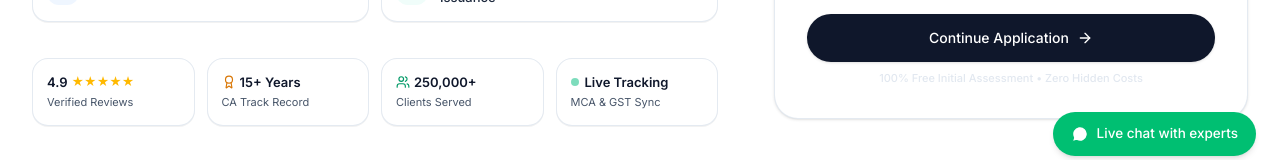
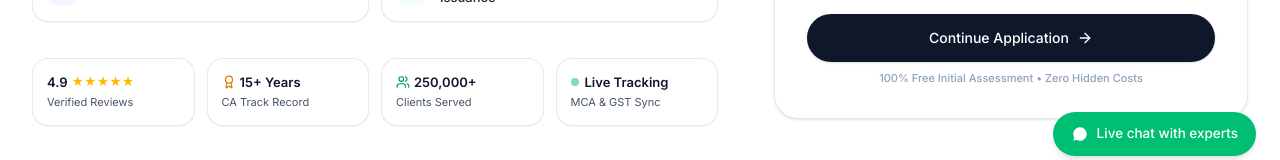
Before and after one commit to MohammedThalhaA/Merrafilings, a Next.js app: page /fssai in a window 1280 px wide. Shown: the part 604-764 px from the top of the page. Built offline with nearby package versions, Linux system fonts and the light colour scheme.

Commit message:
fix(css): remove global wildcard [class*=text-white] p rule that forced card text to faint #E2E8F0

```diff
--- a/src/app/globals.css
+++ b/src/app/globals.css
@@ -484,46 +484,44 @@ article b,
   font-weight: 600 !important;
 }
 
-/* Explicit high-contrast white/light text for dark consultation cards and banners */
-[class*="from-[#1F1646]"],
-[class*="from-[#1F1646]"] p,
-[class*="from-[#1F1646]"] p *,
-[class*="from-[#2A1E5C]"],
-[class*="from-[#2A1E5C]"] p,
-[class*="from-[#2A1E5C]"] p *,
-[class*="from-[#0F172A]"],
-[class*="from-[#0F172A]"] p,
-[class*="from-[#0F172A]"] p *,
-[class*="from-slate-900"],
-[class*="from-slate-900"] p,
-[class*="from-slate-900"] p *,
-[class*="bg-slate-900"] p,
-[class*="bg-slate-900"] p *,
-[class*="bg-[#1F1646]"] p,
-[class*="bg-[#1F1646]"] p *,
-[class*="text-white"] p,
-[class*="text-white"] p *,
-article p[class*="text-slate-100"],
-article p[class*="text-slate-200"],
-article p[class*="text-slate-300"],
-p[class*="text-slate-100"],
-p[class*="text-slate-200"],
-p[class*="text-slate-300"],
-p[class*="text-purple-100"],
-p[class*="text-emerald-100"] {
-  color: #E2E8F0 !important;
+/* Explicit high-contrast white/light text strictly scoped to dark consultation banners inside articles */
+article [class*="from-[#1F1646]"] p,
+article [class*="from-[#1F1646]"] p *,
+article [class*="from-[#2A1E5C]"] p,
+article [class*="from-[#2A1E5C]"] p *,
+article [class*="from-[#0F172A]"] p,
+article [class*="from-[#0F172A]"] p *,
+article [class*="from-slate-900"] p,
+article [class*="from-slate-900"] p *,
+article [class*="bg-slate-900"] p,
+article [class*="bg-slate-900"] p *,
+article [class*="bg-[#1F1646]"] p,
+article [class*="bg-[#1F1646]"] p *,
+article p.text-white,
+article p.text-slate-100,
+article p.text-slate-200,
+article p.text-slate-300 {
+  color: #F8FAFC !important;
 }
 
-/* High-contrast typography: ensure text on cards and descriptions has rich, clear readability on light surfaces */
-:not([class*="bg-slate-900"]):not([class*="bg-black"]):not([class*="text-white"]) > .text-slate-600,
-p.text-slate-600:not([class*="text-white"]):not([class*="text-slate-100"]):not([class*="text-slate-200"]),
-span.text-slate-600 {
+/* High-contrast typography: ensure card text, descriptions, and paragraphs are razor-sharp and dark */
+p.text-slate-800,
+.text-slate-800 {
+  color: #1E293B !important;
+}
+
+p.text-slate-700,
+.text-slate-700 {
   color: #334155 !important;
 }
 
-:not([class*="bg-slate-900"]):not([class*="bg-black"]):not([class*="text-white"]) > .text-slate-500,
-p.text-slate-500:not([class*="text-white"]):not([class*="text-slate-100"]):not([class*="text-slate-200"]),
-span.text-slate-500 {
+p.text-slate-600,
+.text-slate-600 {
+  color: #334155 !important;
+}
+
+p.text-slate-500,
+.text-slate-500 {
   color: #475569 !important;
 }
 
--- a/src/components/ServicePageTemplate.tsx
+++ b/src/components/ServicePageTemplate.tsx
@@ -1762,7 +1762,7 @@ export default function ServicePageTemplate({
         openSearchModal: () => setSearchOpen(true),
       }}
     >
-      <div className="min-h-screen bg-white text-zinc-900 font-sans antialiased selection:bg-[#155EEF] selection:text-white">
+      <div className="min-h-screen bg-white text-zinc-900 font-sans antialiased selection:bg-[#155EEF]/15 selection:text-[#155EEF]">
         {/* 1. Header Navigation */}
         <Navbar onOpenSearch={() => setSearchOpen(true)} onOpenContact={() => openServiceModal()} />
 
```
